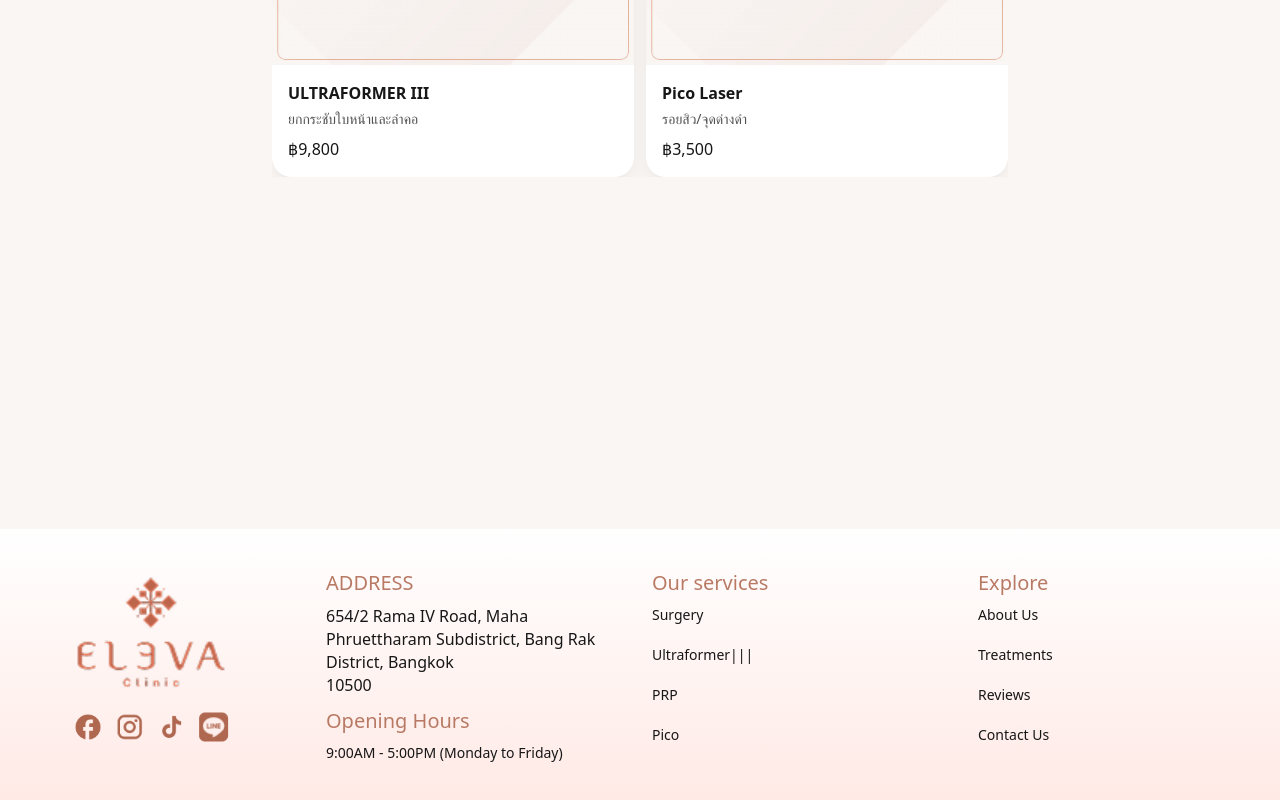
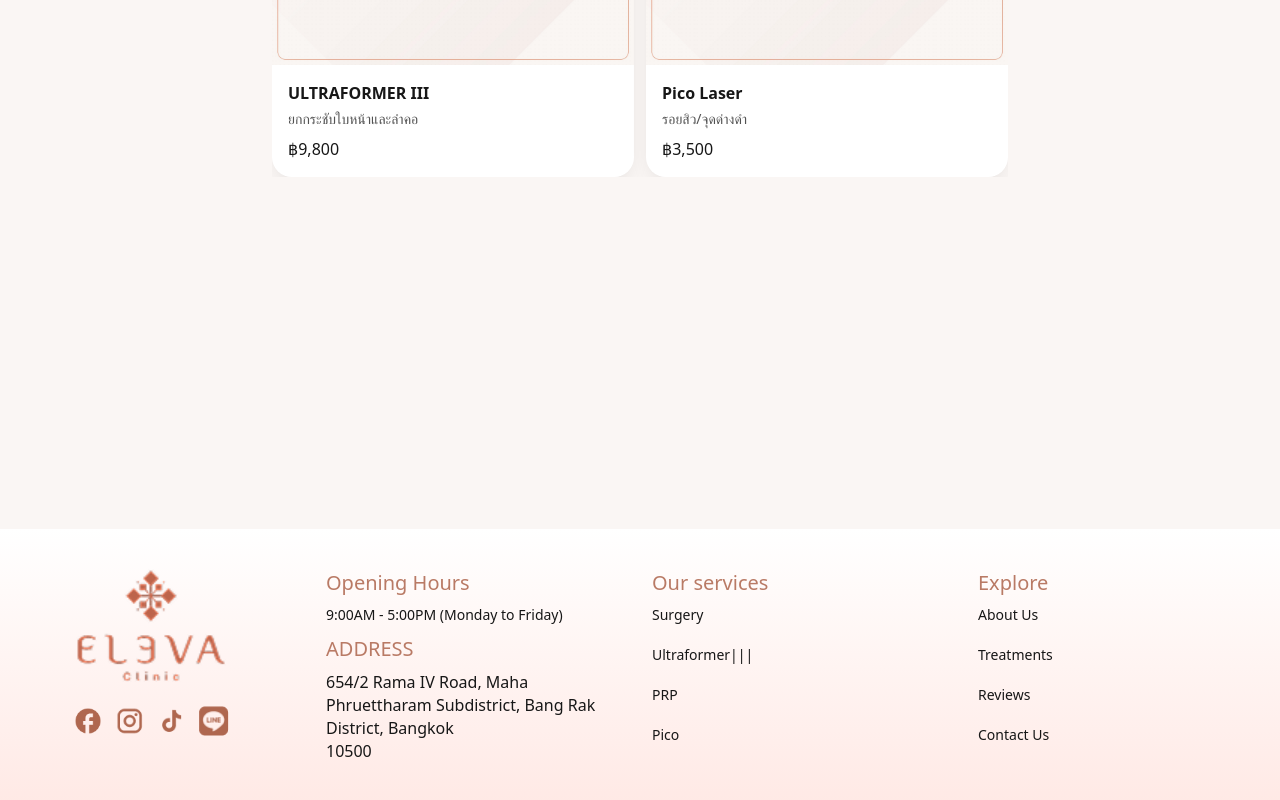
Before and after one commit to Sprouting-Tech/eleva-clinic, a Next.js app: page / in a window 1280 px wide. Shown: the part 336-1136 px from the top of the page. Built offline with nearby package versions, Linux system fonts and the light colour scheme.

Commit message:
fixed places

```diff
--- a/src/components/Footer.tsx
+++ b/src/components/Footer.tsx
@@ -1,6 +1,5 @@
 import Link from "next/link";
 import Image from "next/image";
-
 const NAV = [
   { href: "/", label: "Home" },
   { href: "/about", label: "About Us" },
@@ -9,16 +8,112 @@
   { href: "/contact", label: "Contact Us" },
   { href: "/booking", label: "Booking" },
 ];
-
 export default function Footer() {
   return (
     <footer className="mt-2 text-sm bg-gradient-to-t from-[#FFE9E5] to-[#FFFFFF]">
       <div className="grid gap-6 py-10 md:grid-cols-4 max-w-[1280px] mx-auto">
         {/* Clinic IconxInfo */}
-        <section className="flex flex-col justify-center items-center ">
+        <section className="hidden md:block flex flex-col justify-center items-center ">
           <div className="flex flex-col items-center mb-4">
             <Image
               className="mb-6"
+              src="/images/image 1.png"
+              alt="Eleva Clinic Logo"
+              width={150}
+              height={150}
+            />
+            <div className="   flex justify-between gap-2 md:gap-3">
+              <a
+                href="https://facebook.com"
+                target="_blank"
+                rel="noopener noreferrer"
+                aria-label="Facebook"
+              >
+                <Image
+                  src="/images/facebook.png"
+                  alt="Facebook"
+                  width={30}
+                  height={30}
+                  className="w-10 h-10 md:w-[30px] md:h-[30px]"
+                />
+              </a>
+              <a
+                href="https://instagram.com"
+                target="_blank"
+                rel="noopener noreferrer"
+                aria-label="Instagram"
+              >
+                <Image
+                  src="/images/instagram.png"
+                  alt="Instagram"
+                  width={30}
+                  height={30}
+                  className="w-10 h-10 md:w-[30px] md:h-[30px]"
+                />
+              </a>
+              <a
+                href="https://www.tiktok.com/explore"
+                target="_blank"
+                rel="noopener noreferrer"
+                aria-label="TikTok"
+              >
+                <Image
+                  src="/images/tiktok.png"
+                  alt="TikTok"
+                  width={30}
+                  height={30}
+                  className="w-10 h-10 md:w-[30px] md:h-[30px]"
+                />
+              </a>
+              <a
+                href="https://line.me"
+                target="_blank"
+                rel="noopener noreferrer"
+                aria-label="Line"
+              >
+                <Image
+                  src="/images/line.png"
+                  alt="Line"
+                  width={30}
+                  height={30}
+                  className="w-10 h-10 md:w-[30px] md:h-[30px]"
+                />
+              </a>
+            </div>
+          </div>
+        </section>
+
+        {/* Address */}
+
+        <div className="flex justify-center mb-1 block md:hidden">
+          <Image
+            src="/images/image 1.png"
+            alt="Eleva Clinic Logo"
+            width={150}
+            height={150}
+          />
+        </div>
+
+        <section className="grid grid-cols-2 gap-2 md:grid-cols-1 px-6 md:px-0">
+          <div className="order-1 md:order-none">
+            <h3 className="text-[#B97A65] md:text-xl pb-2">Opening Hours</h3>
+            <p className="text-md font-[500]">
+              9:00AM - 5:00PM (Monday to Friday)
+            </p>
+          </div>
+
+          <div className="order-2 md:order-none">
+            <h3 className="text-[#B97A65] md:text-xl pb-2">ADDRESS</h3>
+            <p className="text-[16px] md:text-md font-[500]">
+              654/2 Rama IV Road, Maha Phruettharam Subdistrict, Bang Rak
+              District, Bangkok <br /> 10500
+            </p>
+          </div>
+        </section>
+        <section className="block md:hidden flex flex-col justify-center items-center ">
+          <div className="flex flex-col items-center mb-4">
+            <Image
+              className="mb-6 hidden"
               src="/images/image 1.png"
               alt="Eleva Clinic Logo"
               width={150}
@@ -84,24 +179,6 @@
             </div>
           </div>
         </section>
-
-        {/* Address */}
-        <section className="grid grid-cols-2 gap-2 md:grid-cols-1 px-6 md:px-0">
-          <div>
-            <h3 className="text-[#B97A65] md:text-xl pb-2">ADDRESS</h3>
-            <p className="text-[16px] md:text-md font-[500]">
-              654/2 Rama IV Road, Maha Phruettharam Subdistrict, Bang Rak
-              District, Bangkok <br /> 10500
-            </p>
-          </div>
-          <div>
-            <h3 className="text-[#B97A65] md:text-xl pb-2">Opening Hours</h3>
-            <p className="text-md font-[500]">
-              9:00AM - 5:00PM (Monday to Friday)
-            </p>
-          </div>
-        </section>
-
         {/* Notes / CTA */}
         <section className="md:block hidden">
           <div>
@@ -112,7 +189,6 @@
             <p className="font-[500] mb-5">Pico</p>
           </div>
         </section>
-
         <section className="md:block hidden">
           <div>
             <h3 className="text-[#B97A65] md:text-xl pb-2">Explore</h3>
```
